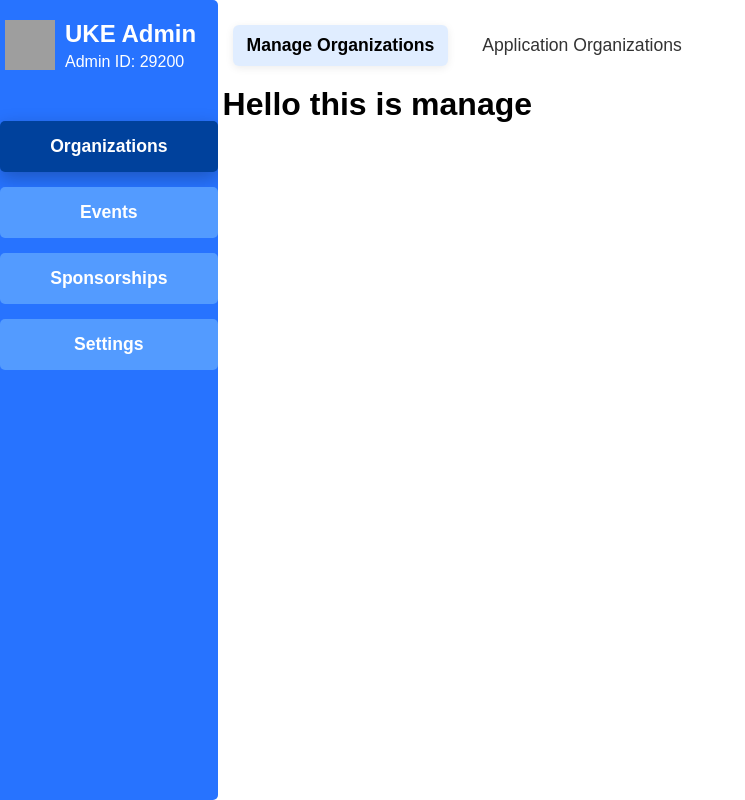
After one commit to IanCopyPaste/Event_Management_System, a PHP site: page /admin.php in a window 1280 px wide. The commit adds this page. Shown: the whole page, without its empty margins (0-745 px from the left). Run offline with PHP 8.4, Linux system fonts and the light colour scheme; a stand-in replaces the project's code that opens the database connection; grey boxes are pictures that could not be loaded.

Commit message:
finished sending emails and structures admin side and finished org application reading nalng and approval

```diff
--- /dev/null
+++ b/admin.php
@@ -0,0 +1,47 @@
+<?php
+$page = $_GET["page"] ?? 'orgDash';
+?>
+<!DOCTYPE html>
+<html lang="en">
+
+<head>
+    <meta charset="UTF-8">
+    <meta name="viewport" content="width=device-width, initial-scale=1.0">
+    <title>Admin Dashboard</title>
+    <style>
+        .admin-container {
+            display: flex;
+        }
+        .page-container{
+            padding: 5px;
+            width: 80%;
+        }
+    </style>
+</head>
+
+<body class="admin-container">
+    <?php include("frontend/pages/adminPages/adminSidebar.php") ?>
+    <div class="page-container">
+        <?php
+        switch ($page) {
+            case 'orgDash':
+                include("frontend/pages/adminPages/orgDashboards/orgDashboard.php");
+                break;
+            case 'eventDash':
+                include("frontend/pages/adminPages/eventDashboard.html");
+                break;
+            case 'sponsorDash':
+                include("frontend/pages/adminPages/sponsorDashboard.html");
+                break;
+            case 'settingsDash':
+                include("frontend/pages/adminPages/settingDashboard.html");
+                break;
+            default:
+                echo "Page not found";
+                break;
+        }
+        ?>
+    </div>
+</body>
+
+</html>
--- a/backend/forBackendData/createOrganizationPage/orgApplication.php
+++ b/backend/forBackendData/createOrganizationPage/orgApplication.php
@@ -11,7 +11,7 @@ try {
     $org_contact_no = $_POST["org_number"] ?? null;
     $org_username = $_POST["org_username"] ?? null;
     $org_password = $_POST["org_password"] ?? null;
-    $additional_files = null;
+    $additional_files = $_FILES["file"] ?? null;
 
     if (isset($_FILES["file"]) && $_FILES["file"]["error"] === 0) {
         $uploadDir = "../../../image_data/org_applications_docs/";
@@ -28,7 +28,7 @@ try {
     $created_at = date("Y-m-d H:i:s");
 
     $stmt = $conn->prepare("INSERT INTO org_application (user_id, department_id, org_name, org_email, org_contact_no, org_username, org_password, additional_files, created_at) VALUES (?, ?, ?, ?, ?, ?, ?, ?, ?)");
-    $stmt->bind_param("iisssssss", $user_id, $department_id, $org_name, $org_email, $org_contact_no, $org_username, $hashed_password, $additional_files, $created_at);
+    $stmt->bind_param("iisssssss", $user_id, $department_id, $org_name, $org_email, $org_contact_no, $org_username, $hashed_password, $fileName, $created_at);
     $stmt->execute();
 
     echo json_encode([
@@ -42,4 +42,3 @@ try {
         "message" => "Error Occured in Backend!"
     ]);
 }
-?>
--- a/backend/forBackendData/loginPage/login.php
+++ b/backend/forBackendData/loginPage/login.php
@@ -17,6 +17,10 @@ if($row = mysqli_fetch_assoc($result)){
             "message" => "Login Successful! Welcome " . $row["first_name"] . "!"
         ]);
         $_SESSION["users_id"] = $row["users_id"];
+        $_SESSION["users_email"] = $row["email"];
+        $_SESSION["users_fname"] = $row["first_name"];
+        $_SESSION["users_mname"] = $row["middle_name"];
+        $_SESSION["users_lname"] = $row["last_name"];
     }else{
         echo json_encode([
             "remarks" => false,
--- /dev/null
+++ b/frontend/pages/adminPages/adminSidebar.php
@@ -0,0 +1,97 @@
+<style>
+    * {
+        padding: 0;
+        margin: 0;
+        box-sizing: border-box;
+        font-family: 'Barlow', sans-serif;
+    }
+
+    .side-container {
+        height: 100vh;
+        width: 20%;
+        max-width: 17%;
+        padding: 20px 0px;
+        border-radius: 0px 5px 5px 0px;
+        background-color: rgba(39, 115, 255, 1);
+        overflow: hidden;
+    }
+
+    .side-container p {
+        color: white;
+    }
+
+    .adminProfile-container {
+        display: flex;
+        gap: 10px;
+        margin-left: 5px;
+    }
+
+    .adminInfo-container {
+        display: flex;
+        gap: 5px;
+        flex-direction: column;
+    }
+
+    .adminProfile-container img {
+        width: 50px;
+        height: 50px;
+    }
+
+    .adminName {
+        font-size: 1.5rem;
+        font-weight: 600;
+    }
+    .side-container form{
+        display: flex;
+        flex-direction: column;
+        margin-top: 50px;
+        gap: 15px;
+    }
+    .side-container button{
+        padding: 15px 0px;
+        font-size: 1.1rem;
+        font-weight: 600;
+        border-radius: 5px;
+        border: none;
+        background-color: rgba(83, 155, 255, 1);
+        color: white;
+        outline: none;
+        transition: 0.2s ease;
+    }
+    .side-container button:hover{
+        transform: translateY(-2px) scale(1.02);
+         box-shadow: 0 6px 16px rgba(0, 0, 0, 0.2);
+        cursor: pointer;
+    }
+    #admin-active{
+        background-color: rgba(0, 65, 156, 1);
+         box-shadow: 0 6px 18px rgba(0, 0, 0, 0.25);
+    }
+    #btnLogout{
+        background-color: red;
+        padding: 10px;
+        position: fixed;
+        bottom: 20px;
+
+    }
+</style>
+<div class="side-container">
+    <div class="adminProfile-container">
+        <img src="frontend/assetsImages/univLogo.png" alt="">
+        <div class="adminInfo-container" >
+            <p class="adminName">UKE Admin</p>
+            <p class="adminID">Admin ID: 29200</p>
+        </div>
+    </div>
+    <form action="admin.php" method="GET">
+        <button name="page" value="orgDash" id="<?= $page == 'orgDash' ? 'admin-active' : ''?>">Organizations</button>
+        <button name="page" value="eventDash" id="<?= $page == 'eventDash' ? 'admin-active' : ''?>">Events</button>
+        <button name="page" value="sponsorDash" id="<?= $page =='sponsorDash' ? 'admin-active' : ''?>">Sponsorships</button>
+        <button name="page" value="settingsDash" id="<?= $page == 'settingsDash' ? 'admin-active' : ''?>">Settings</button>
+    </form>
+</div>
+<script>
+    document.addEventListener("DOMContentLoaded", () => {
+
+    });
+</script>
--- /dev/null
+++ b/frontend/pages/adminPages/eventDashboard.html
@@ -0,0 +1 @@
+<h1>Hello This is Events</h1>
--- /dev/null
+++ b/frontend/pages/adminPages/orgDashboards/manageOrgDash.html
@@ -0,0 +1 @@
+<h1>Hello this is manage</h1>
--- /dev/null
+++ b/frontend/pages/adminPages/orgDashboards/orgDashboard.php
@@ -0,0 +1,67 @@
+<?php
+$adminPages = $_GET["adminPages"] ?? 'manageOrg';
+?>
+<style>
+    * {
+        margin: 0;
+        padding: 0;
+        box-sizing: border-box;
+        font-family: 'Barlow', sans-serif;
+    }
+
+    .orgPage-container {
+        display: flex;
+        gap: 20px;
+        margin: 20px 10px;
+    }
+
+    .orgPage-container button {
+        background-color: transparent;
+        border: none;
+        outline: none;
+        font-size: 1.1rem;
+        font-weight: 500;
+        padding: 10px 14px;
+        border-radius: 6px;
+        transition: all 0.2s ease;
+        color: #333;
+    }
+
+    .orgPage-container button:hover {
+        background-color: rgba(83, 155, 255, 0.12);
+        cursor: pointer;
+        transform: translateY(-1px);
+    }
+
+    .orgPage-container button.org-active {
+        font-weight: 700;
+        text-decoration: none;
+        color: rgb(0, 0, 0);
+        background-color: rgba(83, 155, 255, 0.18);
+        box-shadow: 0 2px 8px rgba(0, 0, 0, 0.08);
+    }
+
+    .orgPage-container button.org-active:hover {
+        background-color: rgba(83, 155, 255, 0.18);
+        transform: none;
+    }
+</style>
+<form action="admin.php" method="GET" class="orgPage-container">
+    <button name="adminPages" value="manageOrg" class="<?= $adminPages == 'manageOrg' ? 'org-active' : '' ?>">Manage Organizations</button>
+    <button name="adminPages" value="applyOrg" class="<?= $adminPages == 'applyOrg' ? 'org-active' : '' ?>">Application Organizations</button>
+</form>
+<div class="orgDash-container">
+    <?php
+    switch ($adminPages) {
+        case 'manageOrg':
+            include("frontend/pages/adminPages/orgDashboards/manageOrgDash.html");
+            break;
+        case 'applyOrg':
+            include("frontend/pages/adminPages/orgDashboards/applicationOrgDash.html");
+            break;
+        default:
+            echo "page not found";
+            break;
+    }
+    ?>
+</div>
--- /dev/null
+++ b/frontend/pages/adminPages/settingDashboard.html
@@ -0,0 +1 @@
+<h1>Hello This is Settings</h1>
--- /dev/null
+++ b/frontend/pages/adminPages/sponsorDashboard.html
@@ -0,0 +1 @@
+<h1>Hello This is Sponsor</h1>
--- a/frontend/pages/index/calendar.php
+++ b/frontend/pages/index/calendar.php
@@ -1,5 +1,4 @@
 <section class="calendar-container" style="width: 70%; height: 50vh; display: flex; padding: 50px 0px;">
-
     <!--CALENDAR CONTAINER-->
 </section>
 <div class="modal-container">
```
Also changed, not shown: backend/forBackendData/createOrganizationPage/sendApplyNotif.php (added, +45 -0 lines), frontend/pages/adminPages/orgDashboards/applicationOrgDash.html (added, +9 -0 lines), frontend/pages/index/org.php (+38 -13 lines), image_data/org_applications_docs/file_69dd0013b63c81.40925600.jpg (added), image_data/org_applications_docs/file_69dd016103a959.01653991.jpg (added), image_data/org_applications_docs/file_69dd026f8197a8.34277366.jpg (added).
